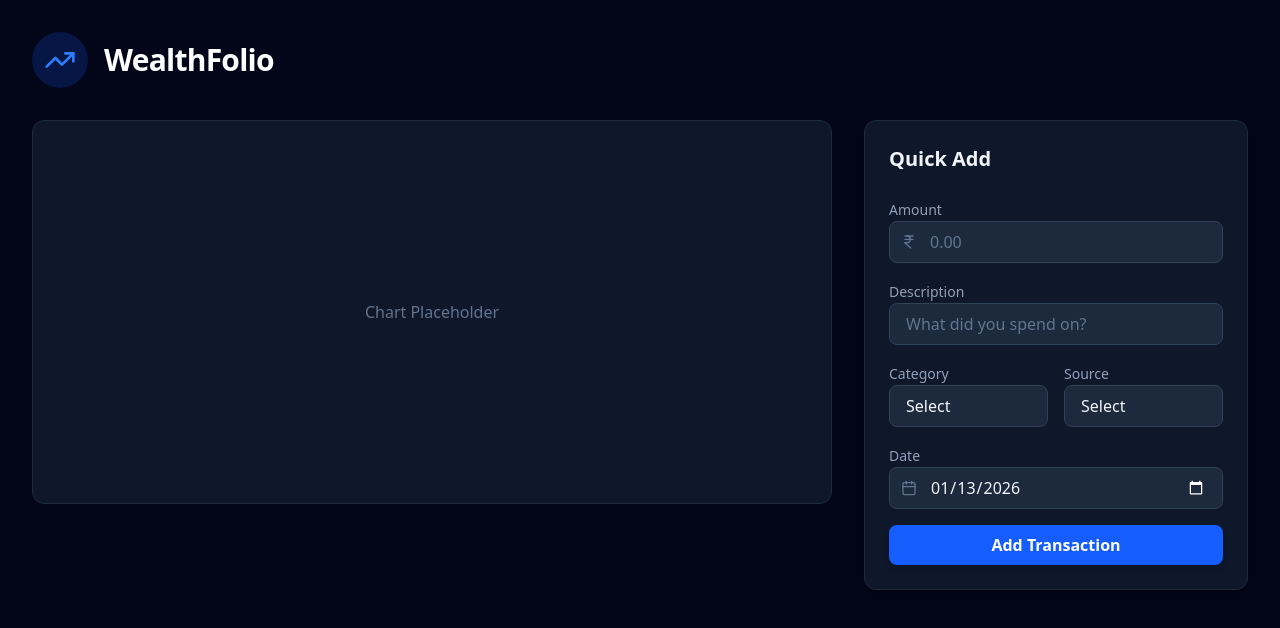
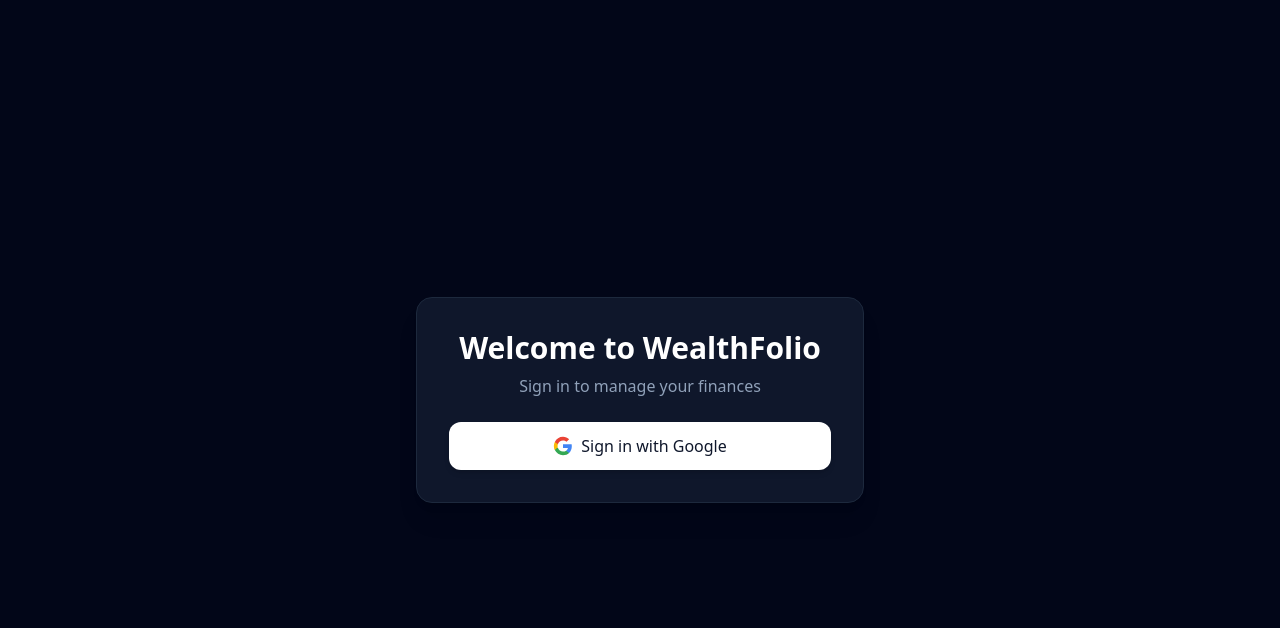
Before and after one commit to prem22k/wealth-folio, a Next.js app: page / in a window 1280 px wide. Shown: the top 628 px of the page. Built offline with nearby package versions, Linux system fonts and the light colour scheme; no server answers.

Commit message:
feat: implement Login component and AuthGuard protection

```diff
--- a/src/app/layout.tsx
+++ b/src/app/layout.tsx
@@ -2,6 +2,7 @@ import type { Metadata } from "next";
 import { Geist, Geist_Mono } from "next/font/google";
 import "./globals.css";
 import { AuthProvider } from "@/context/AuthContext";
+import AuthGuard from "@/components/auth/AuthGuard";
 
 const geistSans = Geist({
   variable: "--font-geist-sans",
@@ -30,7 +31,9 @@ export default function RootLayout({
         suppressHydrationWarning={true}
       >
         <AuthProvider>
-          {children}
+          <AuthGuard>
+            {children}
+          </AuthGuard>
         </AuthProvider>
       </body>
     </html>
--- /dev/null
+++ b/src/components/auth/AuthGuard.tsx
@@ -0,0 +1,29 @@
+'use client';
+
+import { useAuth } from '@/context/AuthContext';
+import Login from '@/components/auth/Login';
+import { ReactNode } from 'react';
+
+export default function AuthGuard({ children }: { children: ReactNode }) {
+    const { user, loading } = useAuth();
+
+    // If loading, the AuthProvider already shows a spinner, or we can return null here to avoid flicker.
+    // Since AuthProvider implementation specifically returns a spinner when loading,
+    // we might not reach here if loading is true in AuthContext, depending on how it's used.
+    // However, AuthProvider passed `loading` state down but does it block rendering of children?
+    // Let's check AuthContext implementation.
+    // In AuthContext.tsx:
+    //   if (loading) { return <Spinner /> }
+    //   return <AuthContext.Provider>{children}</AuthContext.Provider>
+    // So children (AuthGuard) are NOT rendered while loading.
+    // Thus, when we reach here, loading is false.
+    // But strictly typing it doesn't hurt.
+
+    if (loading) return null; // Should not happen given AuthContext implementation
+
+    if (!user) {
+        return <Login />;
+    }
+
+    return <>{children}</>;
+}
--- /dev/null
+++ b/src/components/auth/Login.tsx
@@ -0,0 +1,49 @@
+'use client';
+
+import { useAuth } from '@/context/AuthContext';
+
+// Simple Google Icon SVG
+const GoogleIcon = () => (
+    <svg className="h-5 w-5 mr-2" viewBox="0 0 24 24" xmlns="http://www.w3.org/2000/svg">
+        <path
+            d="M22.56 12.25c0-.78-.07-1.53-.2-2.25H12v4.26h5.92c-.26 1.37-1.04 2.53-2.21 3.31v2.77h3.57c2.08-1.92 3.28-4.74 3.28-8.09z"
+            fill="#4285F4"
+        />
+        <path
+            d="M12 23c2.97 0 5.46-.98 7.28-2.66l-3.57-2.77c-.98.66-2.23 1.06-3.71 1.06-2.86 0-5.29-1.93-6.16-4.53H2.18v2.84C3.99 20.53 7.7 23 12 23z"
+            fill="#34A853"
+        />
+        <path
+            d="M5.84 14.09c-.22-.66-.35-1.36-.35-2.09s.13-1.43.35-2.09V7.07H2.18C1.43 8.55 1 10.22 1 12s.43 3.45 1.18 4.93l2.85-2.84z"
+            fill="#FBBC05"
+        />
+        <path
+            d="M12 5.38c1.62 0 3.06.56 4.21 1.64l3.15-3.15C17.45 2.09 14.97 1 12 1 7.7 1 3.99 3.47 2.18 7.07l3.66 2.84c.87-2.6 3.3-4.53 6.16-4.53z"
+            fill="#EA4335"
+        />
+    </svg>
+);
+
+export default function Login() {
+    const { signInWithGoogle, loading } = useAuth();
+
+    return (
+        <div className="flex min-h-screen items-center justify-center bg-slate-950 p-4">
+            <div className="w-full max-w-md p-8 bg-slate-900 border border-slate-800 rounded-2xl shadow-xl text-center">
+                <div className="mb-6">
+                    <h1 className="text-3xl font-bold text-white mb-2">Welcome to WealthFolio</h1>
+                    <p className="text-slate-400">Sign in to manage your finances</p>
+                </div>
+
+                <button
+                    onClick={signInWithGoogle}
+                    disabled={loading}
+                    className="w-full flex items-center justify-center bg-white hover:bg-slate-100 text-slate-900 font-medium py-3 px-4 rounded-xl transition-all shadow-md focus:outline-none focus:ring-2 focus:ring-blue-500 focus:ring-offset-2 focus:ring-offset-slate-900 disabled:opacity-50 disabled:cursor-not-allowed"
+                >
+                    <GoogleIcon />
+                    <span>Sign in with Google</span>
+                </button>
+            </div>
+        </div>
+    );
+}
```
